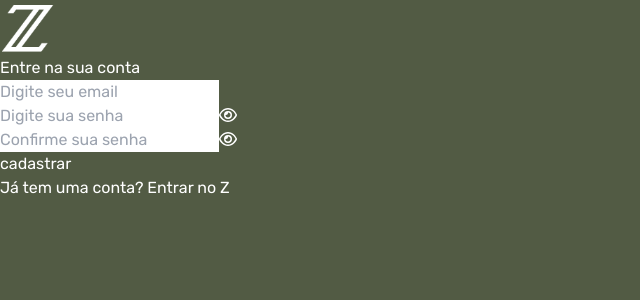
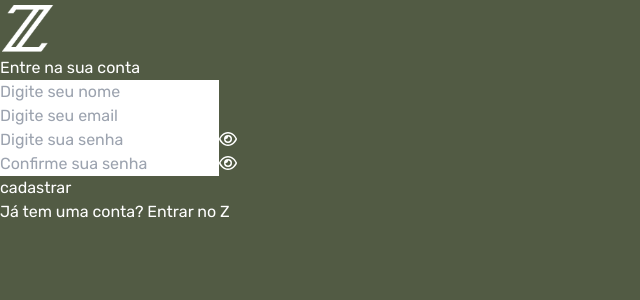
Before and after one commit to jessicasantosb/aws-s3-upload-file, a Next.js app: page /signup in a window 1280 px wide. Shown: the top 300 px of the page, without its empty margins (0-640 px from the left). Built offline with nearby package versions, Linux system fonts and the light colour scheme.

Commit message:
feat: add input for name

```diff
--- a/src/app/(auth)/_components/signup-form.tsx
+++ b/src/app/(auth)/_components/signup-form.tsx
@@ -4,6 +4,7 @@ import { Input } from "@/components/ui/input";
 export function SignupForm() {
   return (
     <form className="mt-10 flex flex-col gap-4">
+      <Input placeholder="Digite seu nome" />
       <Input type="email" placeholder="Digite seu email" />
       <Input type="password" placeholder="Digite sua senha" />
       <Input type="password" placeholder="Confirme sua senha" />
```
